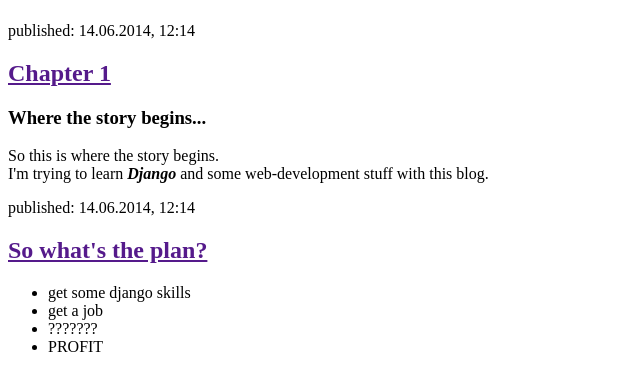
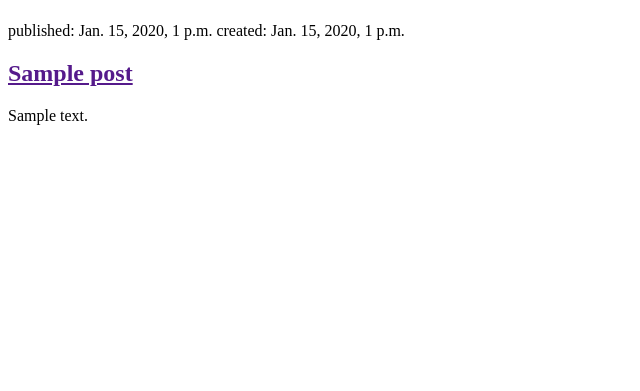
Before and after one commit to ArtemAvgustovich/my-first-blog, a Django app: page / in a window 1280 px wide. Shown: the part 58-449 px from the top of the page, without its empty margins (0-640 px from the left). Run offline with Django 3.2, Linux system fonts and the light colour scheme; tables that the repository leaves empty hold one stand-in row (values such as "Sample post").

Commit message:
Modified templates to display posts from database.

```diff
--- a/blog/templates/blog/post_list.html
+++ b/blog/templates/blog/post_list.html
@@ -8,7 +8,16 @@
             <h1><a href="/">Artemon's blog</a></h1>
         </header>
 
-        <article>
+        {% for post in posts %}
+            <article>
+                <time>published: {{ post.published_date }}</time>
+                <time>created: {{ post.created_date }}</time>
+                <h2><a href="">{{ post.title }}</a></h2>
+                <p>{{ post.text|linebreaksbr }}</p>
+
+            </article>
+        {% endfor %}
+<!--         <article>
             <time>published: 14.06.2014, 12:14</time>
             <h2><a href="">Chapter 1</a></h2>
             <h3>Where the story begins...</h3>
@@ -25,7 +34,7 @@
                 <li>???????</li>
                 <li>PROFIT</li>
             </ul>
-        </article>
+        </article> -->
     </body>
 
 </html>
--- a/blog/views.py
+++ b/blog/views.py
@@ -1,5 +1,8 @@
 from django.shortcuts import render
+from django.utils import timezone
+from .models import Post
 
 # Create your views here.
 def post_list(request):
-    return render(request, 'blog/post_list.html', {})
+    posts = Post.objects.filter(published_date__lte=timezone.now()).order_by('published_date')
+    return render(request, 'blog/post_list.html', {'posts': posts})
```
